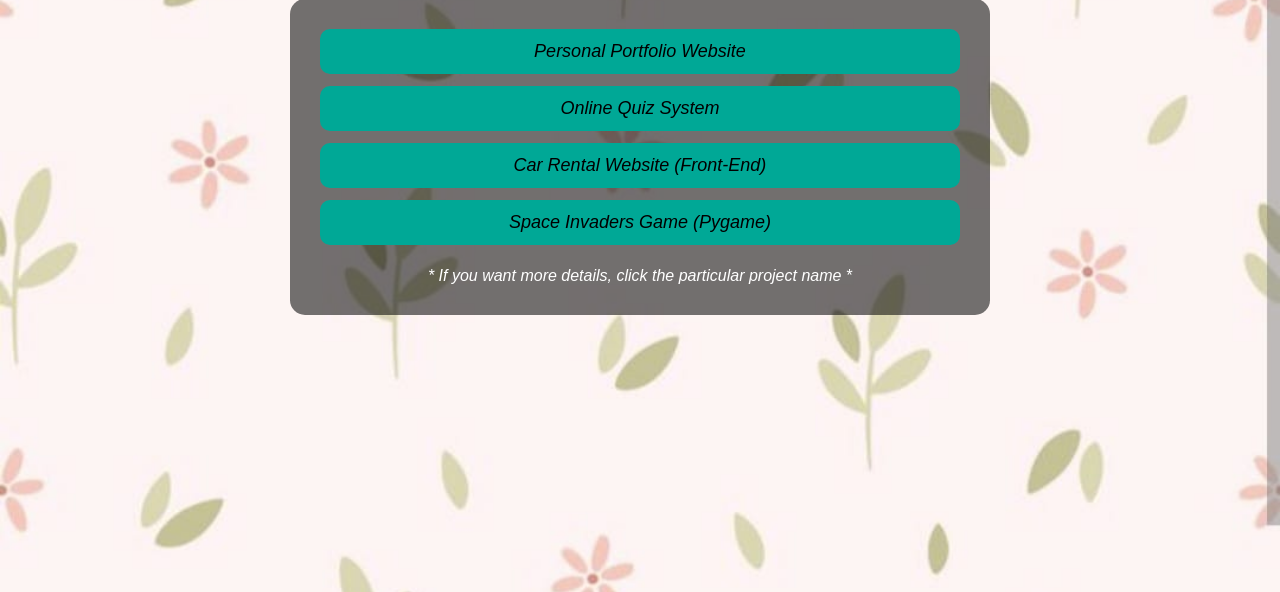
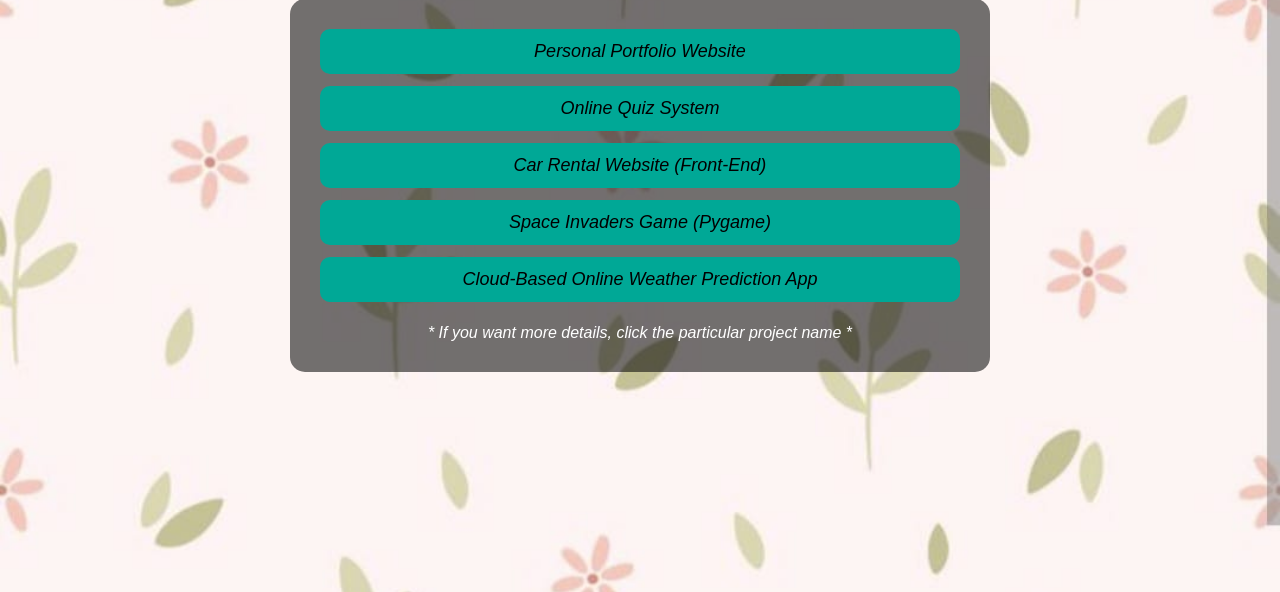
Before and after one commit to niranjanatamil028/My-Portfolio, a plain HTML site: page projects.html in a window 1280 px wide. Shown: the part 208-800 px from the top of the page. Drawn offline with Linux system fonts and the light colour scheme; a web font is replaced by a local one.

Commit message:
Update projects.html

```diff
--- a/projects.html
+++ b/projects.html
@@ -1,6 +1,8 @@
 <!DOCTYPE html>
 <html lang="en">
+
 <head>
+
 <meta charset="UTF-8">
 <title>Projects - Niranjana</title>
 
@@ -54,14 +56,12 @@ nav a:hover{ color:#00a896; }
     align-items:center;
 }
 
-/* HEADING */
 h2{
     color:black;
     font-size:32px;
     margin-bottom:20px;
 }
 
-/* BIG SHADED BOX */
 .big-box{
     width:90%;
     max-width:700px;
@@ -73,7 +73,6 @@ h2{
     gap:12px;
 }
 
-/* PROJECT BUTTONS */
 .project-btn{
     background:#00a896;
     color:black;
@@ -86,24 +85,22 @@ h2{
     opacity:0;
     transform:translateY(20px);
 }
+
 .project-btn:hover{
     background:#00917c;
 }
 
-/* LINE REVEAL */
 .show{
     opacity:1 !important;
     transform:translateY(0) !important;
 }
 
-/* NOTE */
 .note{
     color:white;
     text-align:center;
     margin-top:10px;
 }
 
-/* POPUP */
 #popup{
     position:fixed;
     top:0; left:0;
@@ -129,7 +126,6 @@ h2{
     position: relative;
 }
 
-/* CLOSE BUTTON */
 #popup-close{
     position:absolute;
     top:15px;
@@ -142,19 +138,18 @@ h2{
 }
 #popup-close:hover{ color:#00a896; }
 
-/* POPUP TEXT */
 .popup-title{
     font-size:22px;
     font-weight:bold;
     margin-bottom:12px;
     text-align:center;
 }
+
 .popup-item{
     margin-bottom:12px;
     line-height:1.5;
 }
 
-/* Popup live link as button */
 .popup-link-button {
     display: inline-block;
     background: #00a896;
@@ -174,7 +169,6 @@ h2{
     color: white;
 }
 
-/* RESPONSIVE FOR MOBILE */
 @media (max-width:600px){
     #popup-content{
         padding: 20px;
@@ -191,6 +185,7 @@ h2{
     }
 }
 </style>
+
 </head>
 
 <body>
@@ -218,8 +213,8 @@ h2{
         <div class="project-btn" onclick="openProject(2)">Online Quiz System</div>
         <div class="project-btn" onclick="openProject(3)">Car Rental Website (Front-End)</div>
         <div class="project-btn" onclick="openProject(4)">Space Invaders Game (Pygame)</div>
+        <div class="project-btn" onclick="openProject(5)">Cloud-Based Online Weather Prediction App</div>
 
-        <!-- NOTE INSIDE SHADED BOX -->
         <p class="note">* If you want more details, click the particular project name *</p>
 
     </div>
@@ -233,7 +228,8 @@ h2{
 </div>
 
 <script>
-/* LINE BY LINE REVEAL */
+
+/* Line by line reveal */
 const items = document.querySelectorAll('.project-btn');
 let i = 0;
 function revealNext(){
@@ -245,15 +241,15 @@ function revealNext(){
 }
 window.onload = revealNext;
 
-/* PROJECT DETAILS POPUP */
+/* POPUP DATA */
 function openProject(num){
     let title="", language="", desc="", hostlink="";
 
     if(num === 1){
         title = "Personal Portfolio Website";
-        language = "HTML, CSS, JavaScript";
+        language = "HTML, CSS, JavaScript (DOM)";
         desc = "A fully responsive personal portfolio website with multi-page navigation, animations, and popup features.";
-        hostlink = "https://niranjanatamil028.github.io/portfolio/";
+        hostlink = "https://niranjanatamil028.github.io/My-Portfolio/";
     }
     if(num === 2){
         title = "Online Quiz System";
@@ -273,6 +269,12 @@ function openProject(num){
         desc = "A 2D arcade-style shooting game built using Pygame with enemy movement and scoring.";
         hostlink = "";
     }
+    if(num === 5){
+        title = "Cloud-Based Online Weather Prediction App";
+        language = "Frontend: HTML, CSS, JavaScript<br>Backend: Express.js, Node.js, API Keys";
+        desc = "A cloud-based online weather prediction app to get current location weather and weather in all cities.";
+        hostlink = "https://weather-app-ijcw.onrender.com";
+    }
 
     let html = `
         <div class="popup-title">${title}</div>
@@ -281,9 +283,11 @@ function openProject(num){
     `;
 
     if(hostlink !== ""){
-        html += `<div class="popup-item">
-                     <a class="popup-link-button" href="${hostlink}" target="_blank">Open Project</a>
-                 </div>`;
+        html += `
+            <div class="popup-item">
+                <a class="popup-link-button" href="${hostlink}" target="_blank">Open Project</a>
+            </div>
+        `;
     }
 
     document.getElementById("popup-content").innerHTML = html;
@@ -293,6 +297,7 @@ function openProject(num){
 function closePopup(){
     document.getElementById("popup").style.display = "none";
 }
+
 </script>
 
 </body>
```
